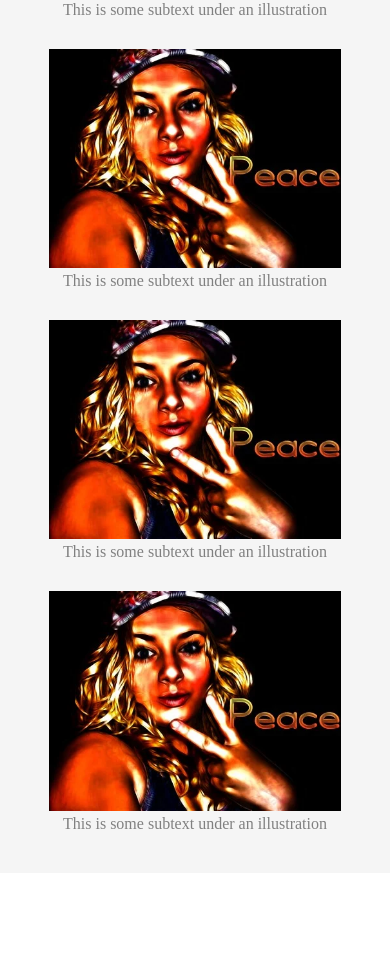
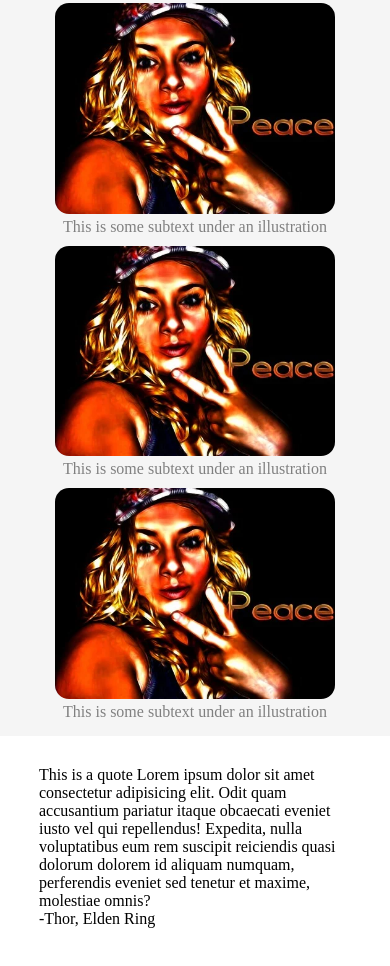
Before and after one commit to oll310e/odin-landing-page1, a plain HTML site: page index.html in a window 390 px wide. Shown: the part 774-1740 px from the top of the page. Drawn offline with Linux system fonts and the light colour scheme.

Commit message:
adjust info-images responsiveness

```diff
--- a/index.html
+++ b/index.html
@@ -24,7 +24,7 @@
                     <img id="content-image" src="images/animals.jpg" alt="an empty picture">
                 </div>
             </div>
-            <div class="section random-info-section">
+            <div class="random-info-section">
                 <h2>Some random information</h2>
                 <div class="random-images">
                     <div class="random-info">
@@ -45,7 +45,14 @@
                     </div>
                 </div>
             </div>
-            <div class="section"></div>
+            <div class="section">
+                <p>This is a quote Lorem ipsum dolor sit amet consectetur adipisicing elit.
+                    Odit quam accusantium pariatur itaque obcaecati eveniet iusto vel qui
+                    repellendus! Expedita, nulla voluptatibus eum rem suscipit reiciendis
+                    quasi dolorum dolorem id aliquam numquam, perferendis eveniet sed tenetur
+                    et maxime, molestiae omnis?</p>
+                <p>-Thor, Elden Ring</p>
+            </div>
             <div class="section"></div>
         </div>
     </body>
--- a/styles.css
+++ b/styles.css
@@ -55,7 +55,6 @@ header {
 }
 
 .section {
-    height: 40%;
     padding: 30px 10vw;
     margin: 0 auto;
 }
@@ -74,6 +73,7 @@ header {
 #content-image {
     height: 200px;
     width: 400px;
+    border-radius: 14px;
 }
 
 .image-section-title {
@@ -94,16 +94,16 @@ header {
 /* random */
 
 .random-info {
-    padding: 10px;
-    flex: 1 1 auto;
+    flex: 1 1 300px;
 }
 
 .random-info img {
-    height: 100%;
-    width: 100%;
+    height: 80%;
+    width: 80%;
     max-width: 500px;
     max-height: 400px;
     flex: 1 1 auto;
+    border-radius: 14px;
 }
 
 .random-images {
@@ -117,9 +117,10 @@ header {
 .random-info-section {
     text-align: center;
     background-color: whitesmoke ;
+    padding: 15px 5vw;
 }
 
 .random-info-section h2 {
     margin-bottom: 30px;
-
+    font-size: 30px;
 }
```
